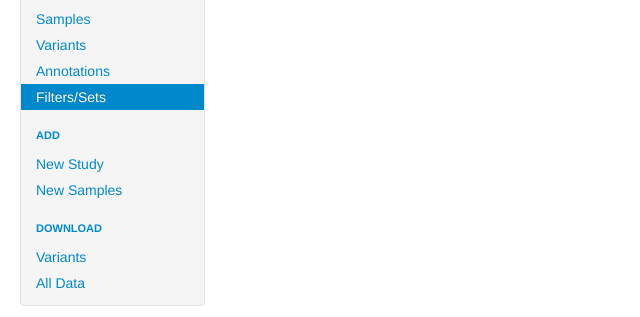
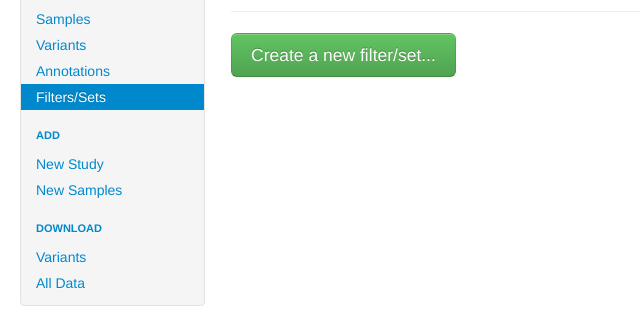
Before and after one commit to nkrumm/gauss, a Flask app: page /filters in a window 1280 px wide. Shown: the part 157-474 px from the top of the page, without its empty margins (0-640 px from the left). Run offline with Flask 2, Linux system fonts and the light colour scheme; data that the repository does not hold is empty; some libraries are stand-ins or nearby versions.

Commit message:
Add filter modal

```diff
--- a/code/templates/filters.html
+++ b/code/templates/filters.html
@@ -7,9 +7,23 @@
 {% endblock %}
 
 {% block header %}
+<link href="/static/bootstrap/css/bootstrap-fileupload.min.css" rel="stylesheet" media="screen">
+<script src="/static/bootstrap/js/bootstrap-fileupload.min.js"></script>
+<script>
+function select_type(btn){
+	$("#type_buttons").children().removeClass("active")
+	$("#type_buttons").children().removeClass("btn-info")
+	$(btn).addClass('btn-info active');
+
+}
+
+
+
+</script>
 {% endblock %}
 
 {% block content %}
+
 
 <table class="table table-hover table-condensed" data-provides="rowlink">
 	{{ macros.table_header(columns) }}
@@ -19,7 +33,65 @@
 	{% endfor %}
 	</tbody>
 </table>
+<hr/>
+<button data-target="#addFilterModal" role="button" class="btn btn-success btn-large" data-toggle="modal">Create a new filter/set...</button>
 
+
+
+<div id="addFilterModal" class="modal hide" style="margin: 120px 0 0 -280px;" tabindex="-1" data-backdrop="0" role="dialog" aria-labelledby="addFilterModalLabel" aria-hidden="true">
+  		<div class="modal-header">
+    		<button type="button" class="close" data-dismiss="modal" aria-hidden="true">×</button>
+    		<h3 id="addFilterModalLabel">Add a new filter/set:</h3>
+  		</div>
+  	    <div class="modal-body">
+			<form id='upload_form' class="form-horizontal" action='/_upload'>
+			<div class="control-group">
+				<label class="control-label" for="inputfile"><b>File and Type</b></label>
+    			<div class="controls">
+				    <div class="fileupload fileupload-new" data-provides="fileupload">
+					  <div class="input-append">
+					    <div class="uneditable-input span3"><i class="icon-file fileupload-exists"></i> <span class="fileupload-preview"></span></div>
+					    <span class="btn btn-file"><span class="fileupload-new">Select file</span><span class="fileupload-exists">Change</span><input id='file-input' type="file" /></span><a href="#" class="btn fileupload-exists" data-dismiss="fileupload">Remove</a>
+					  </div>
+					</div>
+
+					<div class="btn-group" id='type_buttons'>
+					  <button class="btn" id='type_vcf' onClick='select_type(this)'>VCF</button>
+					  <button class="btn" id='type_bed' onClick='select_type(this)'>BED</button>
+					  <button class="btn" id='type_gene' onClick='select_type(this)'>Gene List</button>
+					</div>
+				</div> <!--end div-controls-->
+			</div>
+			<div class="control-group">
+				<label class="control-label" for="inputfile"><b>Short name</b></label>
+    			<div class="controls">
+    				<input id ='filter_name' type='text' />
+    			</div>
+			</div>
+			<div class="control-group">
+				<label class="control-label" for="inputfile"><b>Description</b></label>
+    			<div class="controls">
+    				<textarea id ='filter_desc' rows="3"></textarea>
+    			</div>
+			</div>
+			</form>
+	    </div>
+	    <div class="modal-footer">
+	    	<button class="btn" data-dismiss="modal" aria-hidden="true">Cancel</button>
+	    	<button id='form-submit' class="btn btn-primary" data-dismiss="modal">Done</button>
+	    </div>
+</div>
+
+<script>
+$('#form-submit').on('click', function(e){
+    // We don't want this to act as a link so cancel the link action
+    e.preventDefault();
+
+    // Find form and submit it
+    $('#upload_form').submit();
+
+  });
+</script>
 {% endblock %}
 
 
@@ -27,7 +99,7 @@
   <tr>
     {% for name in columns %}
 	    {% if name == "filter_name" %}
-	    <td><button class="btn btn-small {{ row["color"]|default("") }} no-hover" href="/filters/{{ row['filter_name'] }}">{{ row['filter_title'] | default(row['filter_name']) }}</button></td>
+	    <td><button class="btn btn-small {{ row["color"]|default("") }} no-hover" href="/filters/{{ row['filter_name'] }}"><b>{{row['prefix']}}</b>: {{ row['filter_title'] | default(row['filter_name']) }}</button></td>
 	    {% else %}
 	    <td>{{ row[name] }}</td>
 	    {% endif %}
```
Also changed, not shown: code/static/img/placeholder.png (added).
